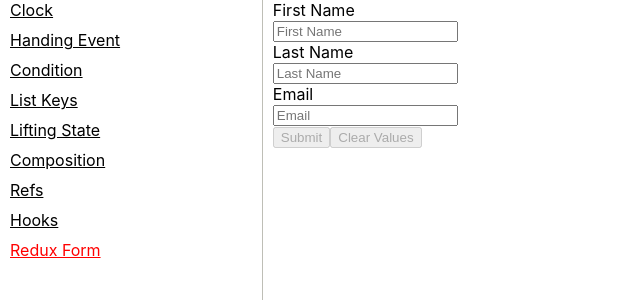
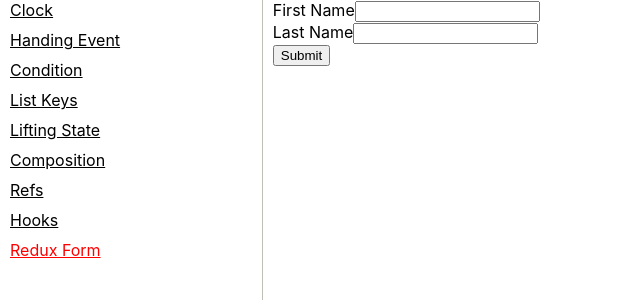
Before and after one commit to nhattruongniit/react-tutorial, a React app: page /redux-form in a window 1280 px wide. Shown: the top 300 px of the page, without its empty margins (0-640 px from the left). Built offline with nearby package versions, Linux system fonts and the light colour scheme.

Commit message:
redux form

```diff
--- a/src/App.js
+++ b/src/App.js
@@ -1,12 +1,17 @@
 import React, { Component } from 'react';
 import { BrowserRouter, NavLink } from 'react-router-dom';
 import { Provider } from 'react-redux';
-import { createStore } from 'redux';
+import { createStore, combineReducers } from 'redux';
+import { reducer as form } from 'redux-form';
 import appReducer from './redux/reducer';
 import Routes from './Routes';
 
+
 const store = createStore(
-  appReducer,
+  combineReducers({
+    appReducer,
+    form,
+  }),
   window.__REDUX_DEVTOOLS_EXTENSION__ && window.__REDUX_DEVTOOLS_EXTENSION__()
 );
 
--- a/src/ReduxForm/Container.js
+++ b/src/ReduxForm/Container.js
@@ -1,35 +1,32 @@
 import React from 'react';
 import { Field, reduxForm } from 'redux-form';
+class SimpleForm extends React.Component {
+  handleSubmit = (data) => {
+     console.log('Submission received!', data);
+  }
 
-const SimpleForm = ({  handleSubmit, pristine, reset, submitting }) => {
-  return (
-    <form onSubmit={handleSubmit}>
-      <div>
-        <label>First Name</label>
+  render() {
+    const { handleSubmit } = this.props;
+
+    return (
+      <form onSubmit={handleSubmit(this.handleSubmit)}>
         <div>
-          <Field name="firstName" component="input" type="text" placeholder="First Name"/>
+          <label htmlFor="firstName">First Name</label>
+          <Field name="firstName" component="input" type="text"/>
         </div>
-      </div>
-      <div>
-        <label>Last Name</label>
         <div>
-          <Field name="lastName" component="input" type="text" placeholder="Last Name"/>
+          <label htmlFor="lastName">Last Name</label>
+          <Field name="lastName" component="input" type="text"/>
         </div>
-      </div>
-      <div>
-        <label>Email</label>
-        <div>
-          <Field name="email" component="input" type="email" placeholder="Email"/>
-        </div>
-      </div>
-      <div>
-        <button type="submit" disabled={pristine || submitting}>Submit</button>
-        <button type="button" disabled={pristine || submitting} onClick={reset}>Clear Values</button>
-      </div>
-    </form>
-  )
-};
+        <button type="submit">Submit</button>
+      </form>
+    );
+  }
+}
 
-export default reduxForm({
-  form: 'simple'
+export default SimpleForm = reduxForm({
+  form: 'profile' // a unique name for this form
 })(SimpleForm);
+
+
+// Decorate the form
```
